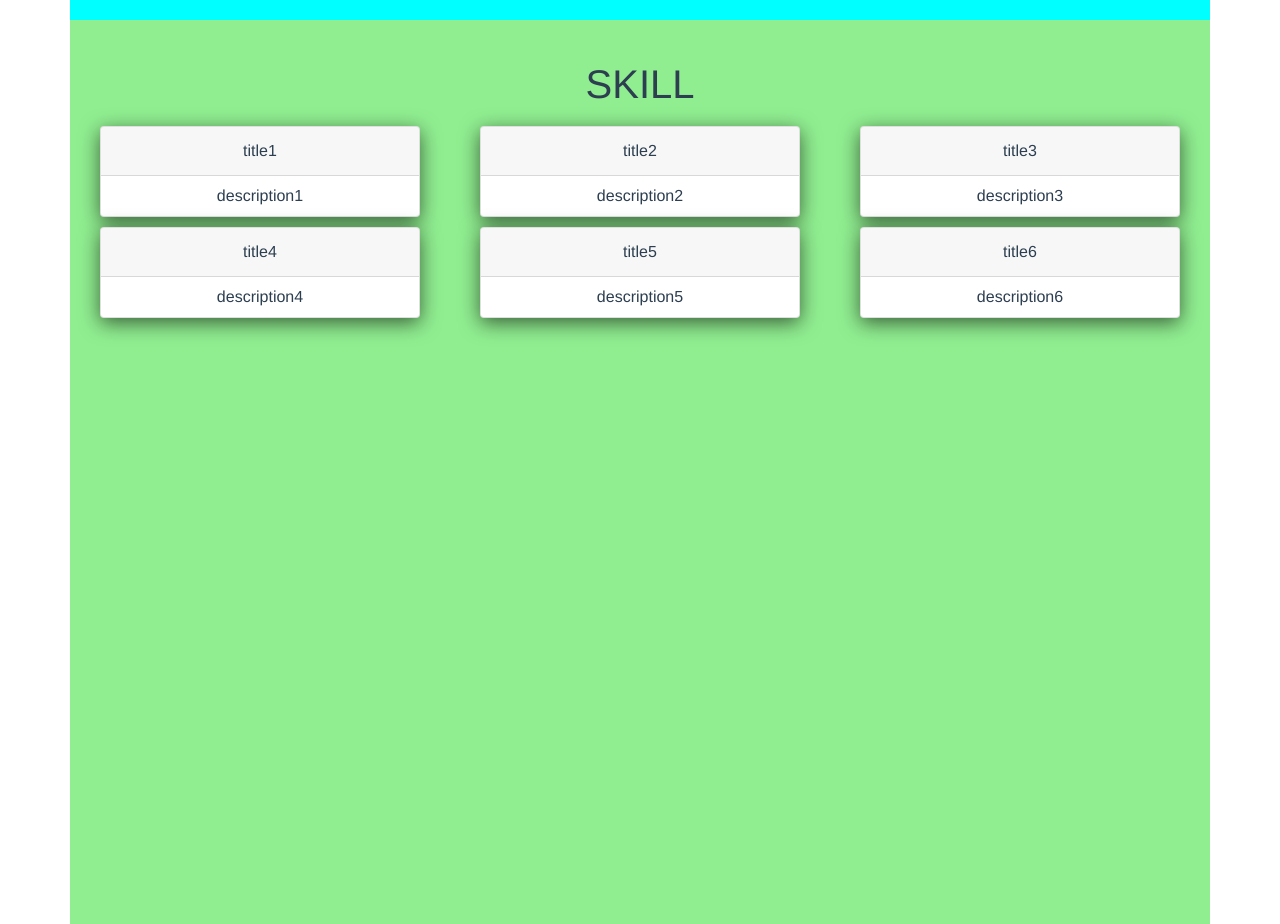
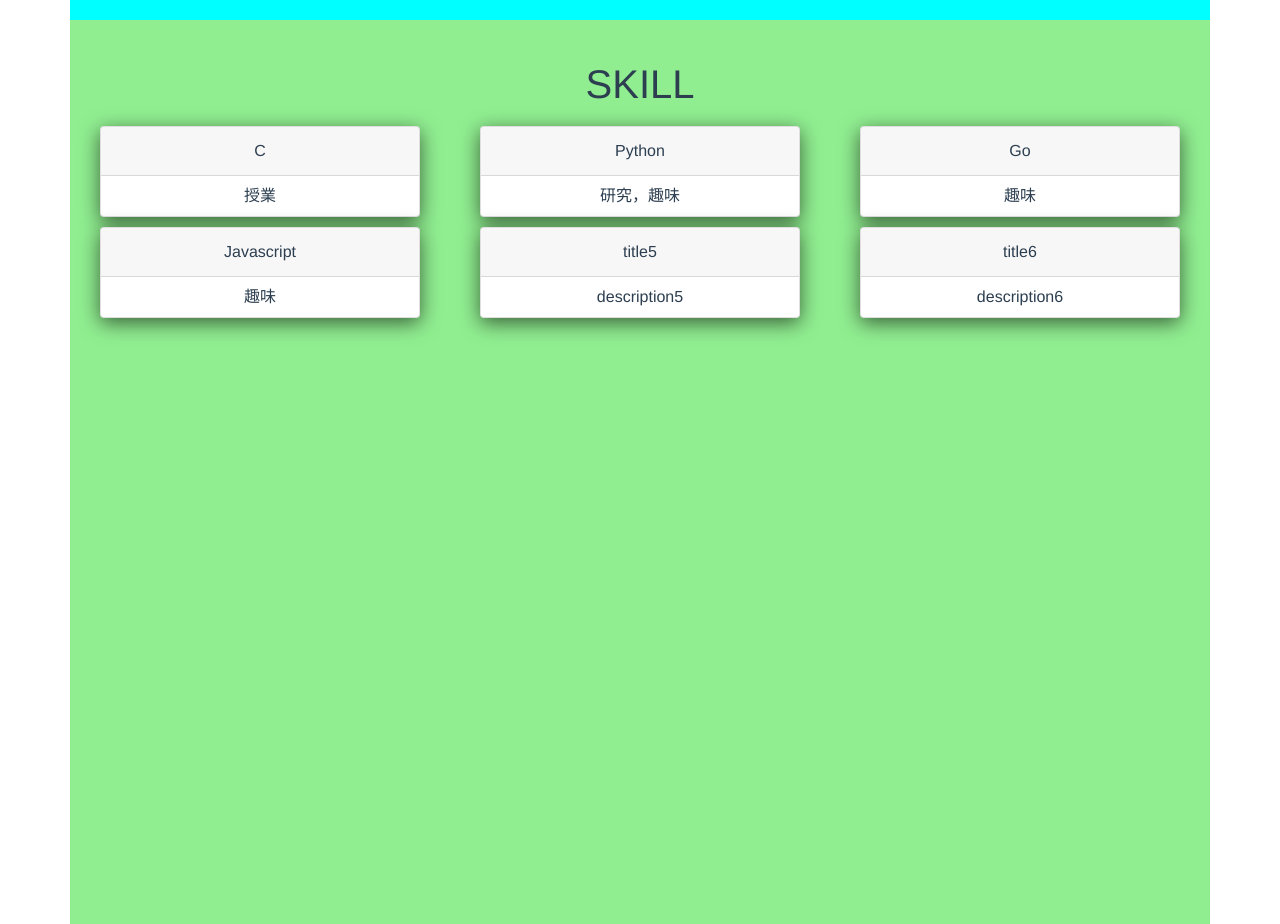
Before and after one commit to mkdk09/portfolio, a Vue app: page / in a window 1280 px wide. Shown: the part 1220-2144 px from the top of the page. Built offline with nearby package versions, Linux system fonts and the light colour scheme.

Commit message:
update skill

```diff
--- a/src/views/skill.vue
+++ b/src/views/skill.vue
@@ -18,10 +18,10 @@ export default {
     data() {
       return {
         profileItems: [
-          { title: 'title1', description: 'description1', link: '', comment: 'comment1' },
-          { title: 'title2', description: 'description2', link: '', comment: 'comment2' },
-          { title: 'title3', description: 'description3', link: '', comment: 'comment3' },
-          { title: 'title4', description: 'description4', link: '', comment: 'comment4' },
+          { title: 'C', description: '授業', link: '', comment: 'comment1' },
+          { title: 'Python', description: '研究，趣味', link: '', comment: 'comment2' },
+          { title: 'Go', description: '趣味', link: '', comment: 'comment3' },
+          { title: 'Javascript', description: '趣味', link: '', comment: 'comment4' },
           { title: 'title5', description: 'description5', link: '', comment: 'comment5' },
           { title: 'title6', description: 'description6', link: '', comment: 'comment6' }
         ]
```
Also changed, not shown: 7 other files (tests, documents, lock files or other folders).
